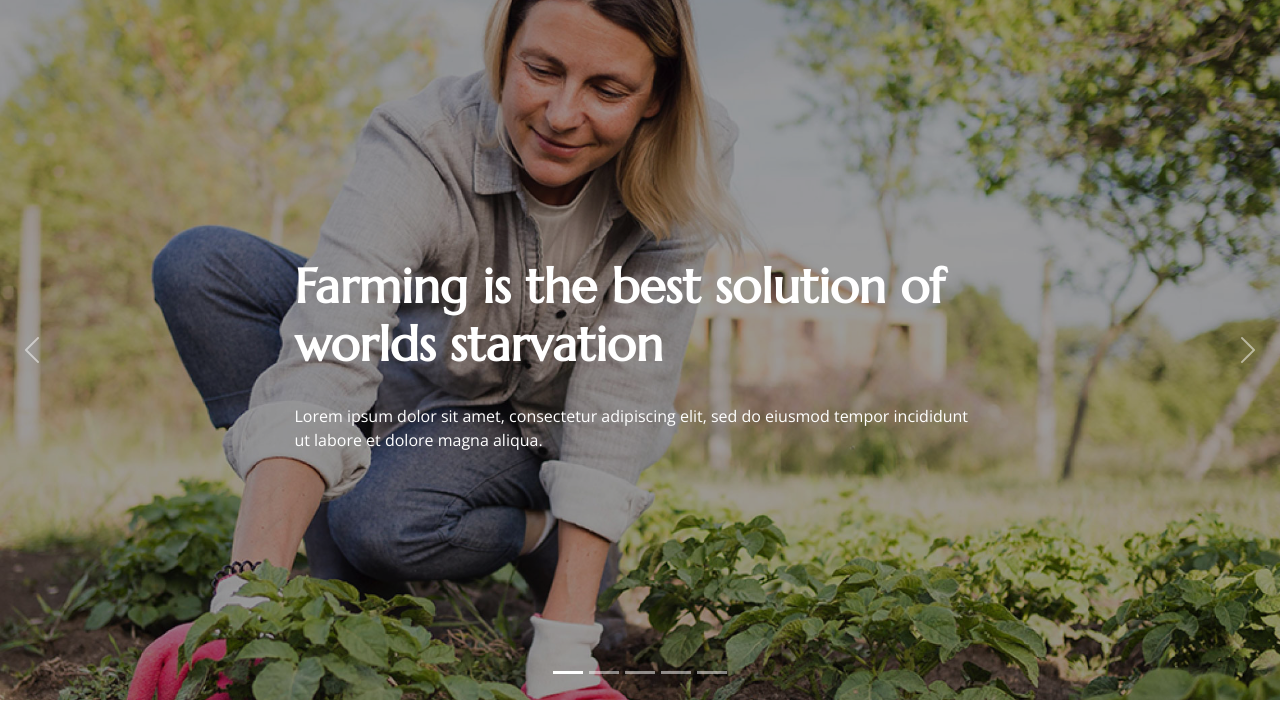
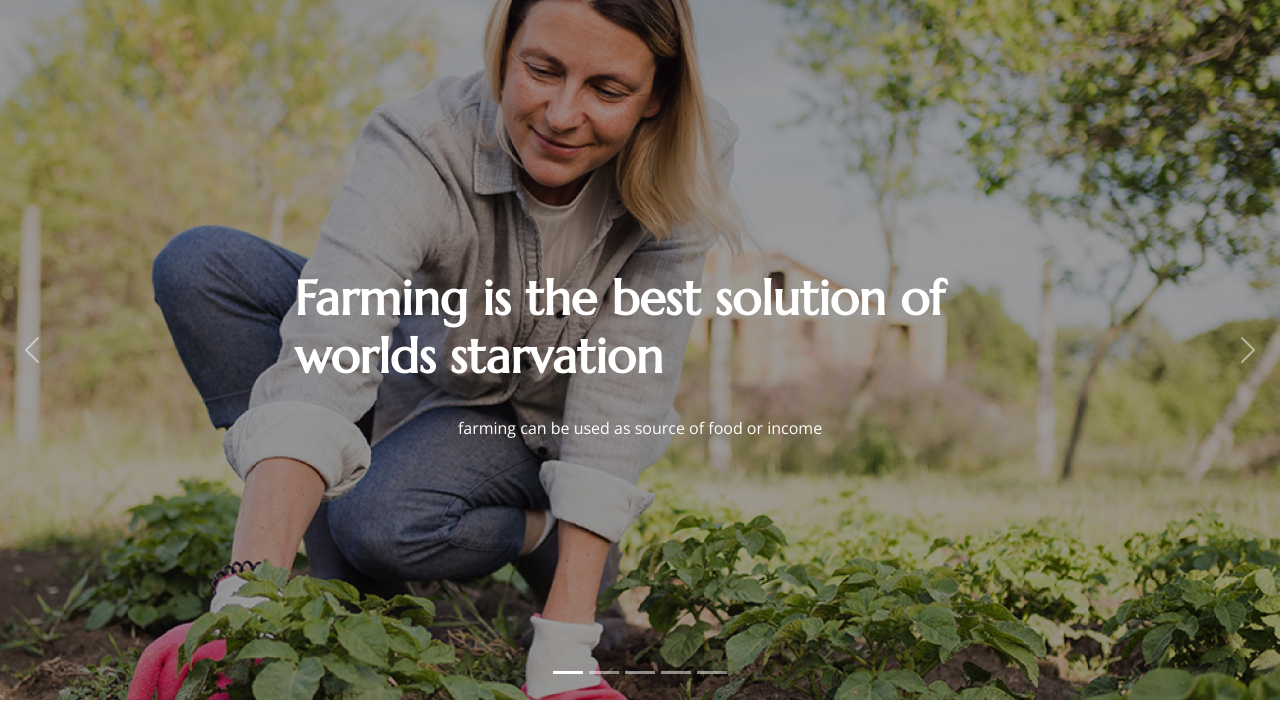
Before and after one commit to mkatiwa/django_assignment_Emobilis, a Django app: page / in a window 1280 px wide. Shown: the part 100-804 px from the top of the page. Run offline with Django 5.2, Linux system fonts and the light colour scheme; some libraries are stand-ins or nearby versions.

Commit message:
asssignment

```diff
--- a/farming/templates/index.html
+++ b/farming/templates/index.html
@@ -17,7 +17,7 @@
           <img src="{% static 'assets/img/hero_1.jpg' %}" alt="">
           <div class="carousel-container">
             <h2>Farming is the best solution of worlds starvation</h2>
-            <p>Lorem ipsum dolor sit amet, consectetur adipiscing elit, sed do eiusmod tempor incididunt ut labore et dolore magna aliqua.</p>
+            <p>farming can be used as source of food or income</p>
           </div>
         </div><!-- End Carousel Item -->
 
@@ -33,7 +33,7 @@
           <img src="{% static 'assets/img/hero_3.jpg' %}" alt="">
           <div class="carousel-container">
             <h2>Providing Fresh Produce Every Single Day</h2>
-            <p>Beatae vitae dicta sunt explicabo. Nemo enim ipsam voluptatem quia voluptas sit aspernatur aut odit aut fugit.</p>
+            <p></p>
           </div>
         </div><!-- End Carousel Item -->
 
@@ -41,7 +41,7 @@
           <img src="{% static 'assets/img/hero_4.jpg' %}" alt="">
           <div class="carousel-container">
             <h2>Farming as a Passione</h2>
-            <p>Neque porro quisquam est, qui dolorem ipsum quia dolor sit amet, consectetur, adipisci velit, sed quia non numquam eius.</p>
+            <p>passion causes best products</p>
           </div>
         </div><!-- End Carousel Item -->
 
@@ -49,7 +49,7 @@
           <img src="{% static 'assets/img/hero_5.jpg' %}" alt="">
           <div class="carousel-container">
             <h2>Good Food For All</h2>
-            <p>Lorem ipsum dolor sit amet, consectetur adipiscing elit, sed do eiusmod tempor incididunt ut labore et dolore magna aliqua.</p>
+            <p>.</p>
           </div>
         </div><!-- End Carousel Item -->
 
```
Also changed, not shown: other parts of farming/templates/index.html (+1 -1 lines).
